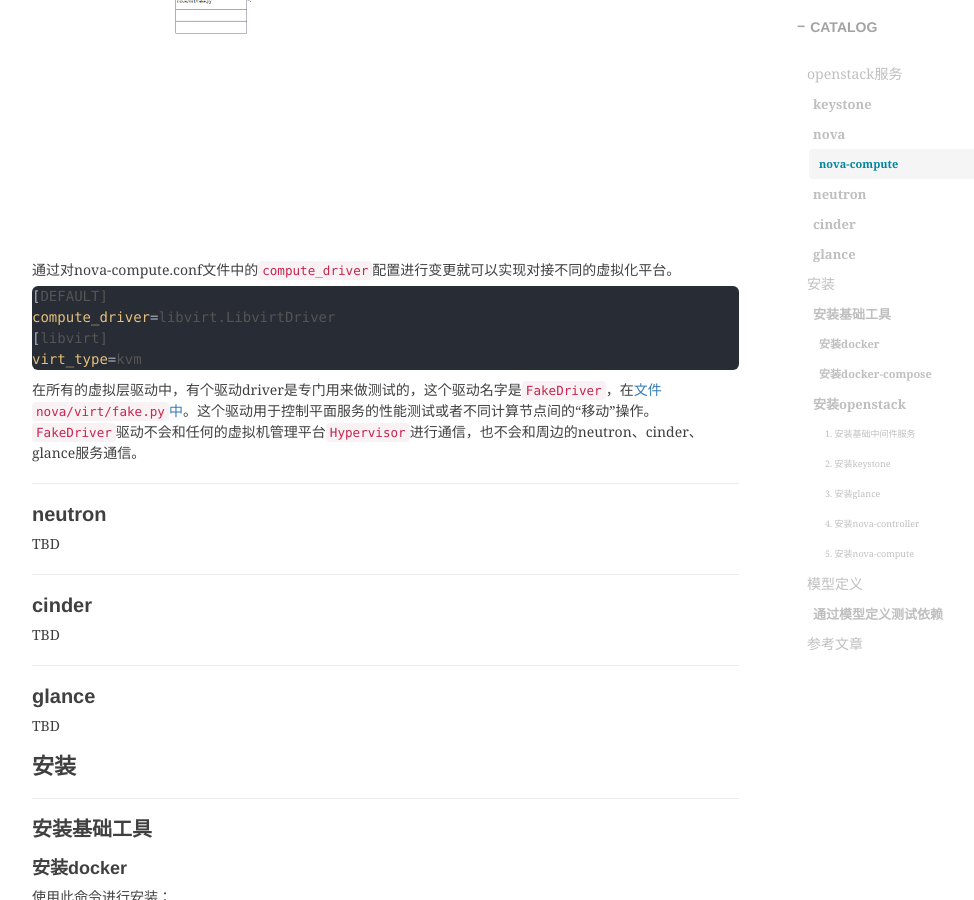
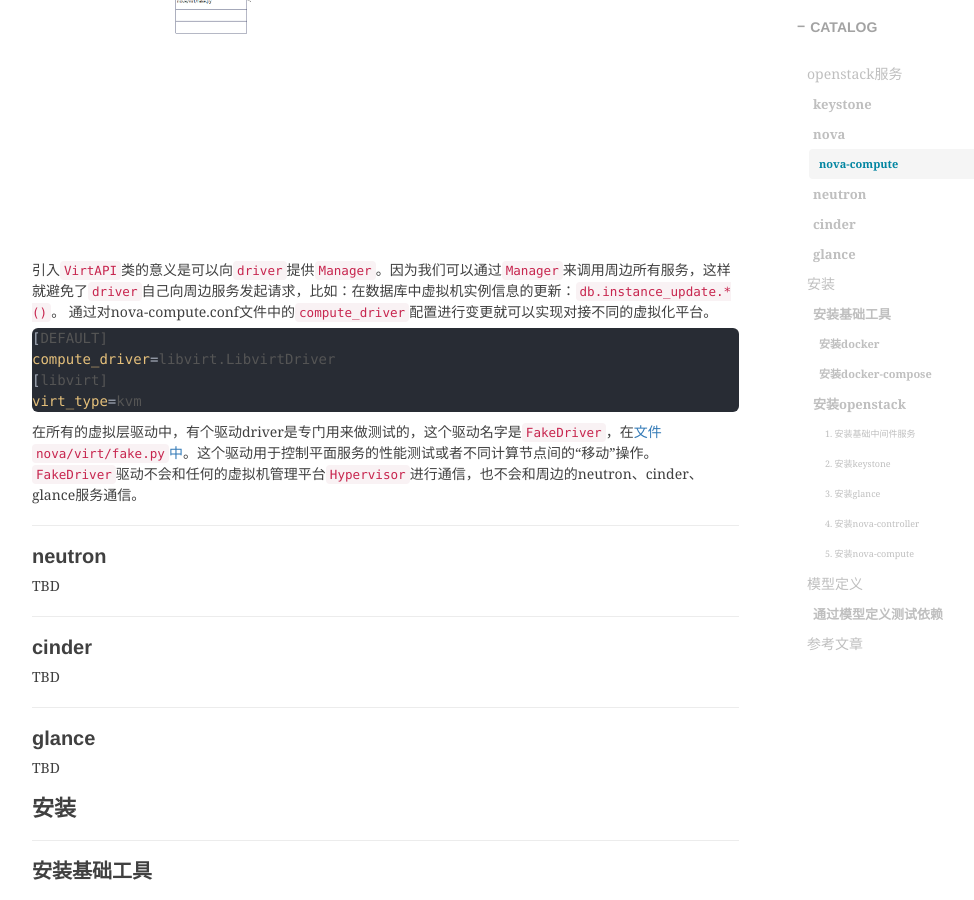
Before and after one commit to shihai1991/shihai1991.github.io, a Jekyll site: the page built from _posts/2024-01-15-在docker上运行nova-compute.md, in a window 1280 px wide and 900 px high, scrolled down 2905 px. Shown: the whole window, without its empty margins (233-1207 px from the left). Built offline with Jekyll 4.4.1, drawn with Linux system fonts in a browser that asks for light colours; nearby versions of some CDN libraries; comment, search, counter and statistics services are not loaded.

Commit message:
Update 2024-01-15-在docker上运行nova-compute.md

````diff
--- a/_posts/2024-01-15-在docker上运行nova-compute.md
+++ b/_posts/2024-01-15-在docker上运行nova-compute.md
@@ -69,6 +69,7 @@
 ```
 `ComputeManager`负责和`Hypervisor`交互的核心功能，所有的虚拟化计算驱动driver都在[`nova/virt`目录](https://github.com/openstack/nova/tree/master/nova/virt)中。
 ![nova compute组件类图]({{site.baseurl}}/img/2024/Q1/20240126-nova-compute组件类图.png)
+引入`VirtAPI`类的意义是可以向`driver`提供`Manager`。因为我们可以通过`Manager`来调用周边所有服务，这样就避免了`driver`自己向周边服务发起请求，比如：在数据库中虚拟机实例信息的更新：`db.instance_update.*()`。
 通过对nova-compute.conf文件中的`compute_driver`配置进行变更就可以实现对接不同的虚拟化平台。
 ```shell
 [DEFAULT]
````
